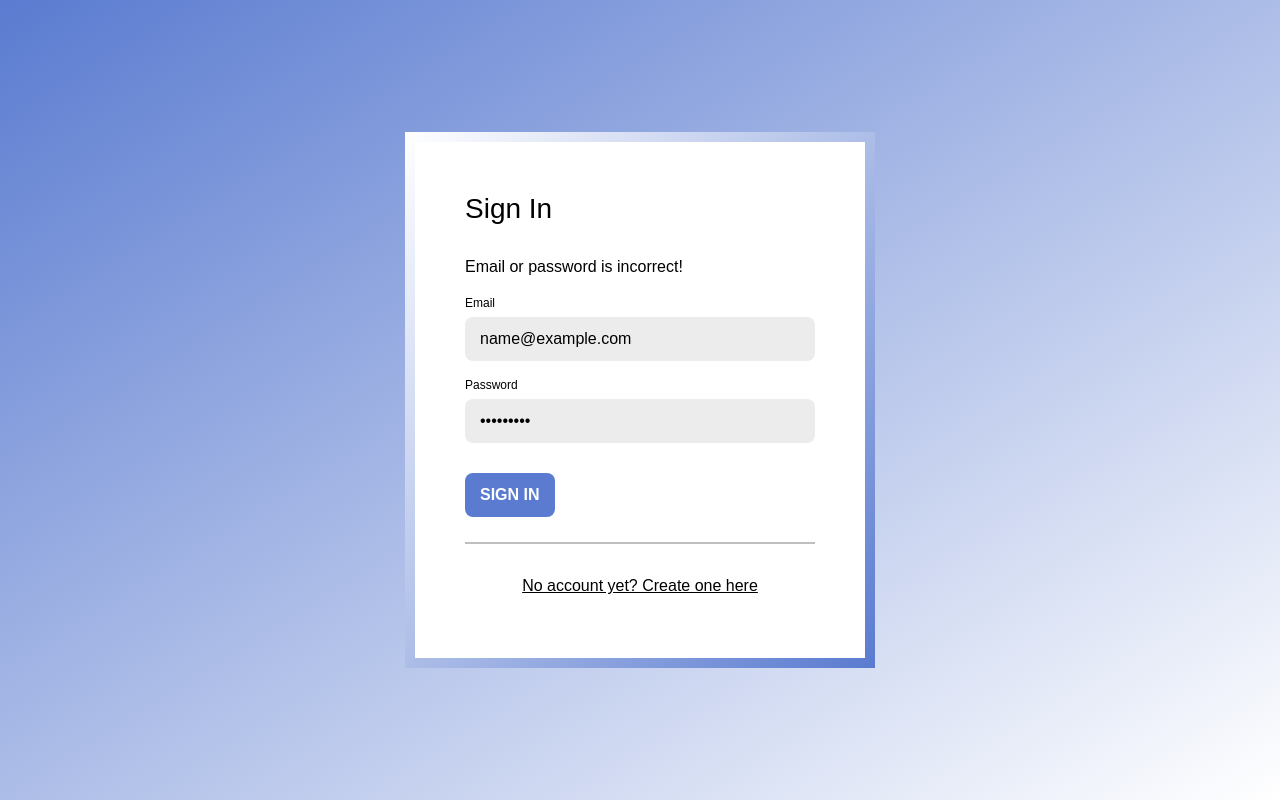
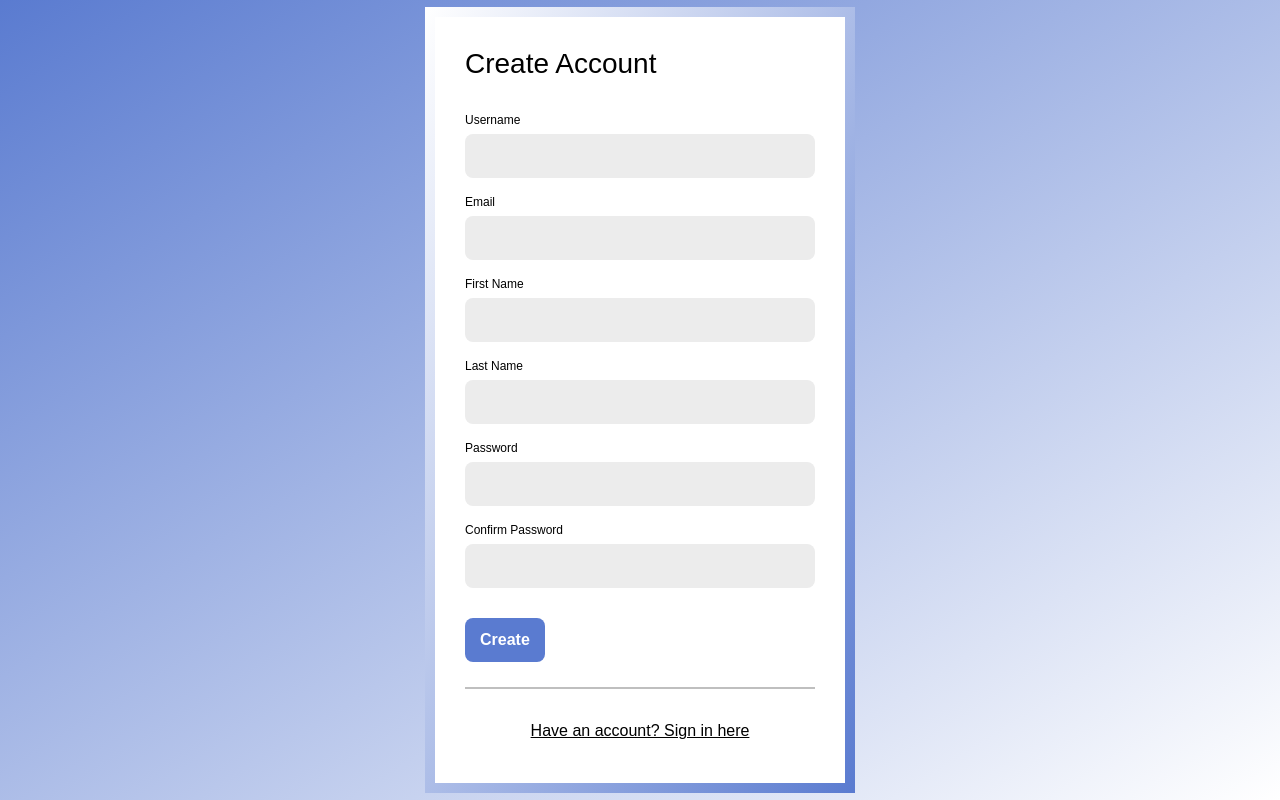
Before and after one commit to theoforcier/mobility-impairment-ar, a React (Create React App) app in the folder client/: page / in a window 1280 px wide. Both pictures are taken after typing "name@example.com", "Sample123" into the empty fields and a click on the button "No account yet? Create one here". Built offline with nearby package versions, Linux system fonts and the light colour scheme; the HTML template or start-up script is replaced by a standard one.

Commit message:
login-signup-switch

```diff
--- a/client/src/App.js
+++ b/client/src/App.js
@@ -1,5 +1,6 @@
 import { useState } from "react";
 import LoginForm from "./components/LoginForm";
+import SignupForm from "./components/SignupForm"
 
 function App() {
   // Temporary admin user, still needs to be connected to database
@@ -8,11 +9,10 @@ function App() {
     password: "admin123",
   };
 
-  // Boolean which tells us if we are on
-  let isSignup = false;
-
   // Stores user data after logging in (MISSING TOKEN?)
   const [user, setUser] = useState({ email: "" });
+  // Keeps track of current page
+  const [isLogin, setIsLogin] = useState({ isLogin: true })
   // Catch invalid login/signup
   const [error, setError] = useState("");
 
@@ -34,6 +34,11 @@ function App() {
     }
   };
 
+  // Logout function
+  const Logout = () => {
+    setUser({ email: "" });
+  };
+
   // Signup function
   const Signup = (details) => {
     console.log(details);
@@ -42,29 +47,29 @@ function App() {
     // Create db entry
   }
 
-  // Logout function
-  const Logout = () => {
-    setUser({ username: "", email: "" });
-  };
-
-  // Switch between login/signup forms
-  const SwitchScreen = () => {
-    isSignup = !isSignup;
+  // SwitchPage function
+  const SwitchPage = () => {
+    setIsLogin(!isLogin);
+    console.log("LOGIN: " + isLogin);
   }
 
-  // If logged in display welcome, if not display login form
+  // If logged in display welcome, if not display correct form
   return (
     <div className="App">
       {user.email != "" ? (
         <div className="welcome">
           <h2>
-            Welcome, <span>{user.username}</span>
+            Welcome!
           </h2>
           <button onClick={Logout}>Logout</button>
         </div>
       ) : (
-        // Must pass login/signup functions and error to our forms
-        <LoginForm Login={Login} error={error} />
+        // Must pass login/signup/switchscreen functions and error to our forms
+        isLogin ? (
+          <LoginForm Login={Login} SwitchPage={SwitchPage} error={error} />
+        ) : (
+          <SignupForm Signup={Signup} SwitchPage={SwitchPage} error={error} />
+        )
       )}
     </div>
   );
--- a/client/src/components/LoginForm.js
+++ b/client/src/components/LoginForm.js
@@ -1,6 +1,6 @@
-import React, { useState } from "react";
+import { useState } from "react";
 
-function LoginForm({ Login, error }) {
+function LoginForm({ Login, SwitchPage, error }) {
   // Login details
   const [details, setDetails] = useState({
     email: "",
@@ -13,6 +13,12 @@ function LoginForm({ Login, error }) {
 
     Login(details);
   };
+
+  const changePage = (e) => {
+    e.preventDefault();
+
+    SwitchPage();
+  }
 
   // Email/username and password fields update state of details
   return (
@@ -42,13 +48,10 @@ function LoginForm({ Login, error }) {
             value={details.password}
           />
         </div>
-        {/*<div className="form-redirect">
-          <button class="text-button">Forgot your password? Click here</button>
-          </div>*/}
         <input type="submit" value="SIGN IN" />
         <hr className="seperator"/>
         <div className="form-redirect">
-          <button class="text-button">No account yet? Create one here</button>
+          <button onClick={changePage}>No account yet? Create one here</button>
         </div>
       </div>
     </form>
--- a/client/src/components/SignupForm.js
+++ b/client/src/components/SignupForm.js
@@ -1,6 +1,6 @@
-import React, { useState } from "react";
+import { useState } from "react";
 
-function SignupForm({ Signup, error }) {
+function SignupForm({ Signup, SwitchPage, error }) {
   // Login details
   const [details, setDetails] = useState({
     username: "",
@@ -18,11 +18,17 @@ function SignupForm({ Signup, error }) {
     Signup(details);
   };
 
+  const changePage = (e) => {
+    e.preventDefault();
+
+    SwitchPage();
+  }
+
   // Email/username and password fields update state of details
   return (
     <form onSubmit={submitHandler}>
       <div className="form-inner">
-        <h2>Sign In</h2>
+        <h2>Create Account</h2>
         {error != "" ? <div className="error">{error}</div> : ""}
         <div className="form-group">
           <label htmlFor="username">Username</label>
@@ -97,11 +103,11 @@ function SignupForm({ Signup, error }) {
         <input type="submit" value="Create" />
         <hr className="seperator"/>
         <div className="form-redirect">
-          <button class="text-button">Have an account? Sign in here</button>
+          <button onClick={changePage}>Have an account? Sign in here</button>
         </div>
       </div>
     </form>
   );
 }
 
-export default LoginForm;
+export default SignupForm;
--- a/client/src/index.css
+++ b/client/src/index.css
@@ -20,7 +20,7 @@ input {
   background-image: linear-gradient(to bottom right, #5a7bd0, #fff);
 }
 
-/* Login form styling */
+/* Login/signup form styling */
 
 form {
   display: block;
@@ -43,7 +43,7 @@ form .form-inner {
   position: relative;
   display: block;
   background-color: #fff;
-  padding: 50px;
+  padding: 30px;
   z-index: 2;
 }
 
```
